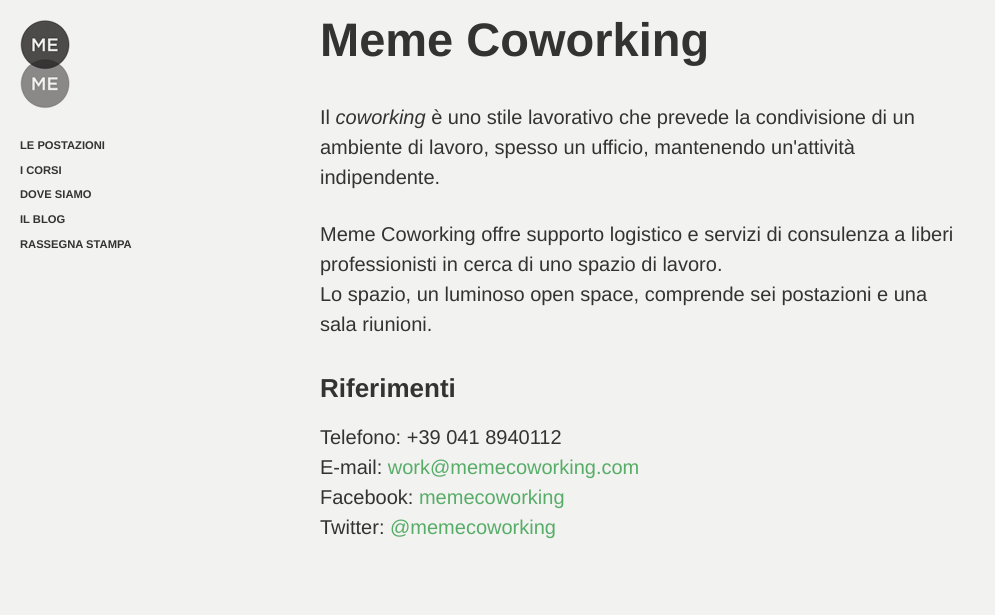
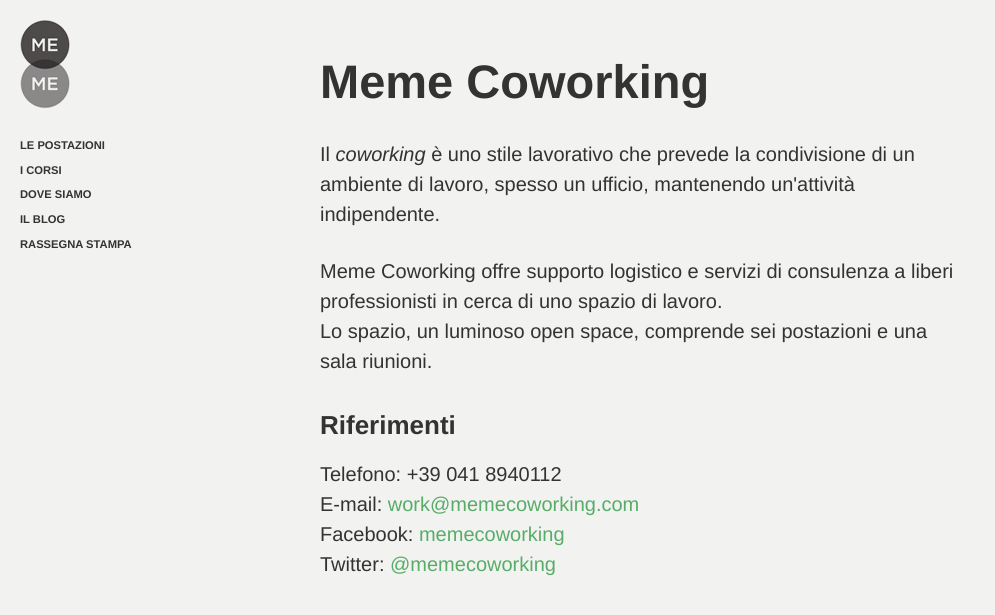
Before and after one commit to memecoworking/memecoworking.github.com, a Jekyll site: the page built from index.html, in a window 1280 px wide. Shown: the top 615 px of the page, without its empty margins (0-995 px from the left). Built offline with Jekyll 4.4.1, drawn with Linux system fonts in a browser that asks for light colours; Markdown is read by kramdown in place of the engine named in the settings.

Commit message:
mobile version updated

```diff
--- a/stylesheets/style.css
+++ b/stylesheets/style.css
@@ -348,7 +348,7 @@ ul.site-menu{
   font-weight:700;
   font-size:47px;
   line-height:51px;
-  margin-bottom:17px
+  margin: 42px 0 12px 0;
 }
 .template-flex-article .post-content .body h2 {
   /*font-family:"Lato","Lucida Grande","Lucida Sans Unicode","Lucida Sans",Geneva,Verdana,sans-serif;*/
```
